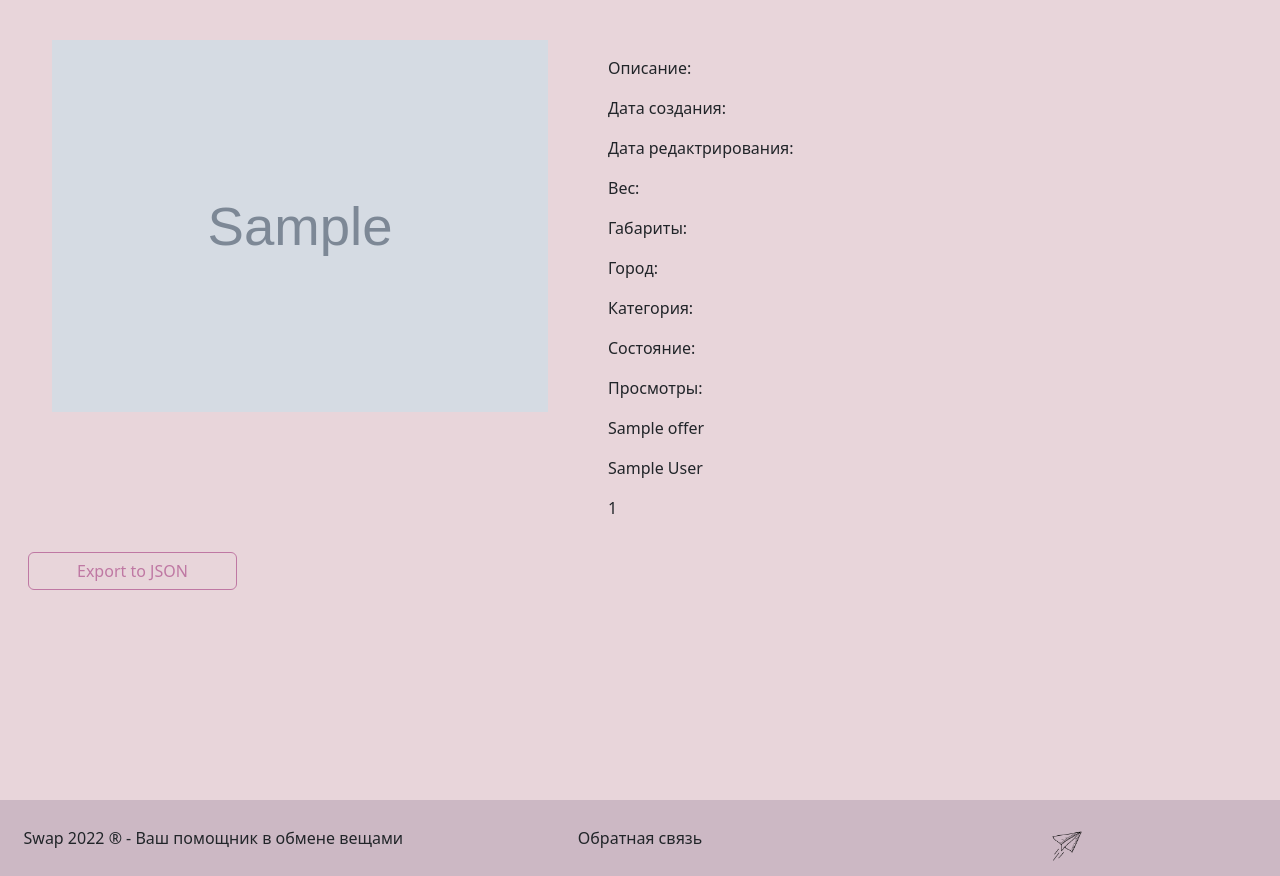
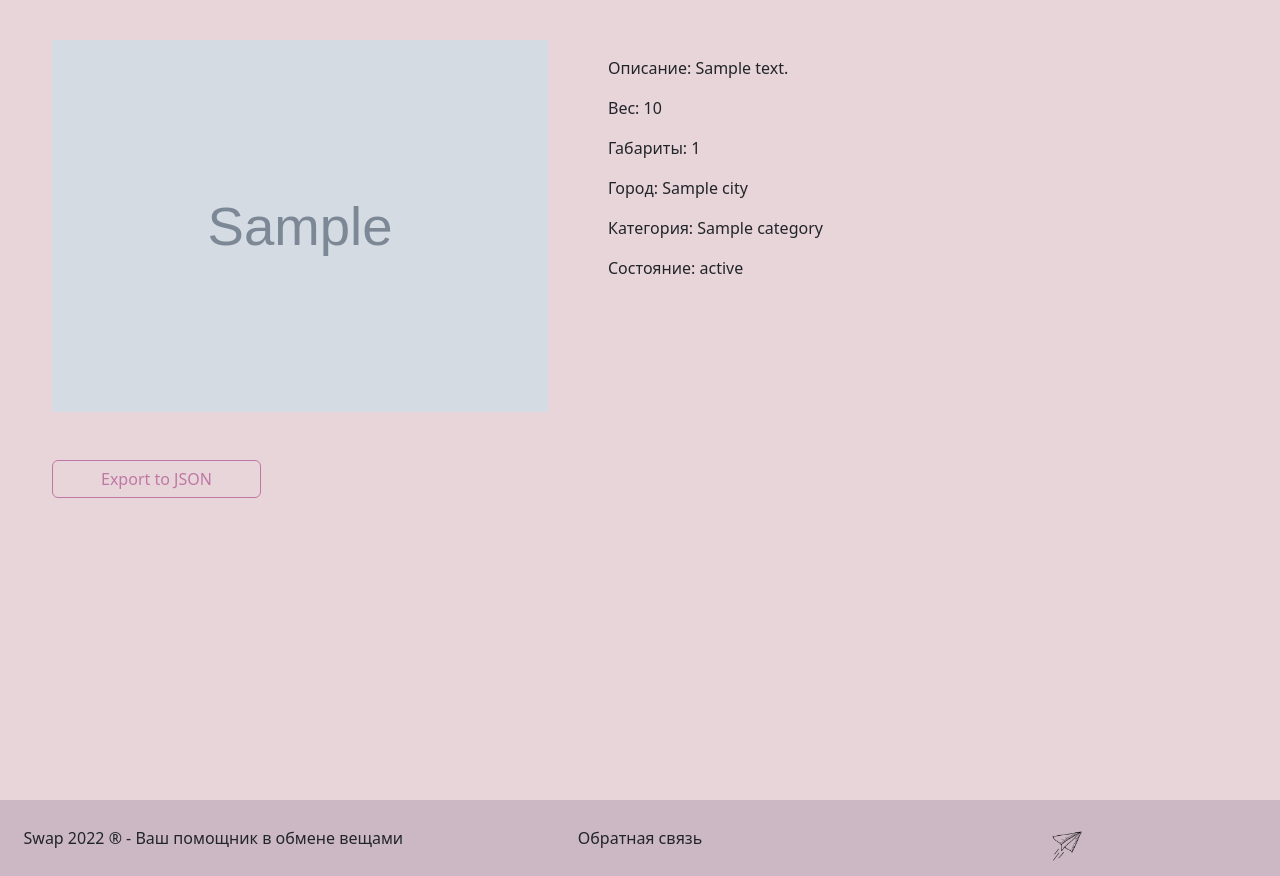
Before and after one commit to moevm/nosql2h22-swap, a Django app: template exchange_site/swap/templates/offer.html in a window 1280 px wide. Shown: the part 66-942 px from the top of the page. Run offline with Django 4.2, Linux system fonts and the light colour scheme; the template is opened without the code that fills it: most values are stand-ins (such as "Sample title", 1, 10 or a date in 2020); grey boxes marked "Sample" are stand-in pictures; some web fonts are replaced.

Commit message:
add other paramets

```diff
--- a/exchange_site/swap/templates/offer.html
+++ b/exchange_site/swap/templates/offer.html
@@ -10,7 +10,11 @@
   <div class="container-fluid ">
     <div class="row p-3">
       <div class="col-lg-5 m-4">
-        <img src="{{ offer.photo }}" class="card-img-top" alt="card text">
+        {% if offer.photo %}
+        <img src="{{offer.photo}}" class="card-img-top" alt="card text">
+        {% else %}
+        <img src="{% static '/icon/offer_default.jpg' %}" class="card-img-top" alt="card text">
+        {% endif %}
       </div>
       <div class="col-lg-6 col-md-12 mt-4">
         <div class="row my-3">
@@ -19,18 +23,12 @@
               <div class="row ">
                 <div class="col-lg-12 col-md-12">
                   <div class="row">
-                    <p>Описание: </p>
-                    <p>Дата создания: </p>
-                    <p>Дата редактрирования: </p>
-                    <p>Вес: </p>
-                    <p>Габариты:</p>
-                    <p>Город:  </p>
-                    <p>Категория:  </p>
-                    <p>Состояние: </p>
-                    <p>Просмотры:  </p>
-                    <p>{{offer}}</p>
-                    <p>{{offer.author}}</p>
-                    <p>{{id}}</p>
+                    <p>Описание: {{offer.description}}</p>
+                    <p>Вес: {{offer.weight}}</p>
+                    <p>Габариты: {{offer.size}}</p>
+                    <p>Город: {{offer.city}}</p>
+                    <p>Категория: {{offer.category}}</p>
+                    <p>Состояние: {{offer.state}}</p>
                   </div>
                 </div>
               </div>
@@ -38,7 +36,7 @@
           </div>
         </div>
       </div>
-      <div class="col-lg-7">
+      <div class="col-lg-7 m-4">
         <form action="{% url 'export_offer' id %}" method="GET">
           <button type="submit" class="px-5 btn" style="color: rgb(191, 120, 163); border-style: solid; border-width: 0.5px; border-color: rgb(191, 120, 163);" data-bs-toggle="modal" data-bs-target="#exampleModal">
             Export to JSON
```
